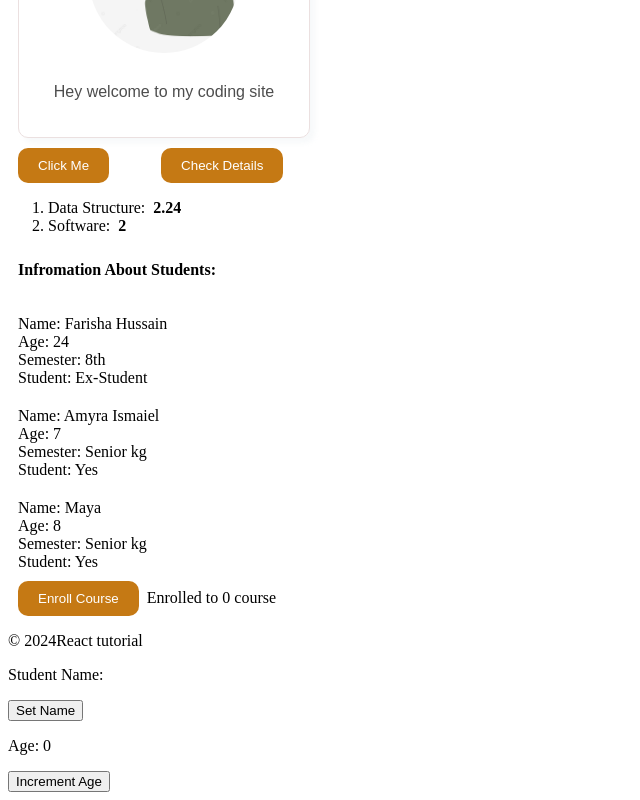
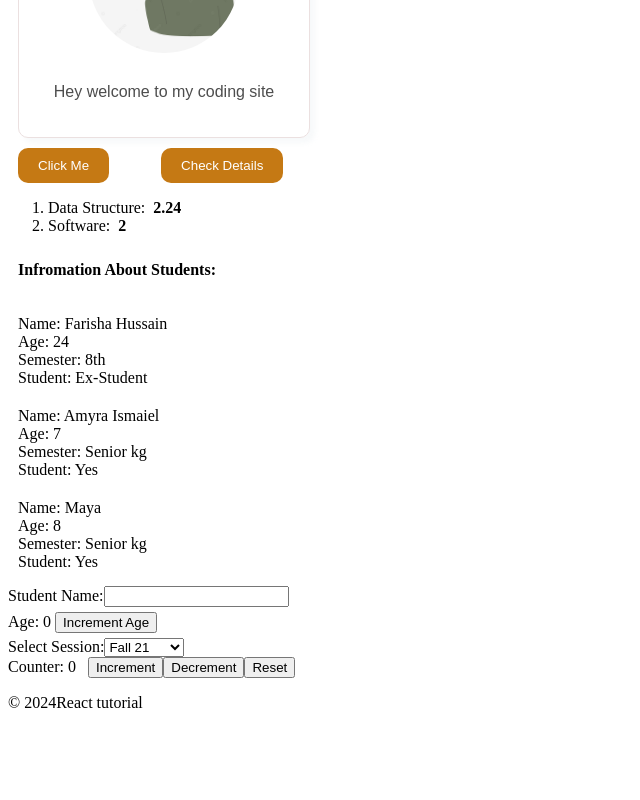
Before and after one commit to farisha-28/Interactive_Tracker, a React (Vite) app: page / in a window 1280 px wide. Shown: the part 718-1518 px from the top of the page, without its empty margins (0-640 px from the left). After the commit the page ends 1446 px from the top, so only its background shows below. Built offline with nearby package versions, Linux system fonts and the light colour scheme.

Commit message:
Event, UseState and Form updated

```diff
--- a/src/App.jsx
+++ b/src/App.jsx
@@ -7,8 +7,9 @@ import Inline from './ButtonInline.jsx';
 import Student from './Student.jsx';
 import UserGreeting from './GreetingUser.jsx';
 import List from './List.jsx';
-import Event from './eventHandling.jsx';
-import UseStateHook from './useStateHook.jsx';
+// import Event from './eventHandling.jsx';
+// import UseStateHook from './useStateHook.jsx';
+import FormComponent from './Form.jsx';
 
 // adding css technique-- external, modules, inline
 function App(){
@@ -29,9 +30,11 @@ function App(){
        <Student name="Farisha Hussain" age={24} semester="8th" isStudent={false}/>
        <Student name="Amyra Ismaiel" age={7} semester="Senior kg" isStudent={true}/>
        <Student name="Maya" age={8} semester="Senior kg" isStudent={true}/>
-       <Event/>
+       {/* <Event/> */}
+       {/* <UseStateHook/> */}
+       <FormComponent/>
        <Footer/>
-       <UseStateHook/>
+
 
     </>
 
--- /dev/null
+++ b/src/Form.jsx
@@ -0,0 +1,64 @@
+import React, { useState } from "react";
+
+function FormComponent() {
+    const [inputValue, setInputValue] = useState('');
+    const [age, setAge] = useState(0);
+    const [counter, setCounter] = useState(0);
+    const [selectedOption, setSelectedOption] = useState("fall 21");
+    const [isChecked, setIsChecked] = useState(false);
+
+    const handleDropdownChange = (event) => {
+        setSelectedOption(event.target.value);
+    };
+
+    const handleChange = (event) => {
+        setInputValue(event.target.value);
+    }
+
+    const handleChangeGender = (event) => {
+        setIsChecked(event.target.checked);
+    }
+
+    const incrementAge = () => {
+        setAge(age + 1);
+    };
+
+    const incrementCourse = () => {
+        setCounter(counter + 1);
+    };
+
+    const decrementCourse = () => {
+        setCounter(counter - 1);
+    };
+
+    const resetCourse = () => {
+        setCounter(0);
+    };
+
+    return (
+
+        <div>
+            <label>Student Name:
+                <input type="text" value={inputValue} onChange={handleChange} style={{ marginTop: '5px' }} />
+            </label><br />
+            <label>Age: {age} <button onClick={incrementAge} style={{ marginTop: '5px' }}>Increment Age</button></label><br />
+            <label>
+                Select Session:
+                <select value={selectedOption} onChange={handleDropdownChange} style={{ marginTop: '5px' }}>
+                    <option value="fall 21">Fall 21</option>
+                    <option value="spring 21">Spring 21</option>
+                    <option value="fall 22">Fall 22</option>
+                    <option value="spring 22">Spring 22</option>
+                </select>
+            </label><br />
+
+            Counter: {counter} &nbsp;&nbsp;
+            <button className="counter-button" onClick={incrementCourse}> Increment </button>
+            <button className="counter-button" onClick={decrementCourse}> Decrement </button>
+            <button className="counter-button" onClick={resetCourse}> Reset </button>
+        </div>
+
+    );
+}
+
+export default FormComponent;
--- a/src/eventHandling.jsx
+++ b/src/eventHandling.jsx
@@ -8,11 +8,11 @@ function Event() {
     const eventStyles = {
         backgroundColor : "rgb(197, 121, 20)",
         color : "white",
-        padding: "10px 20px",
+        padding: "8px 8px",
         borderRadius: "10px",
         border : "none",
         cursor: "pointer",
-        marginLeft: "10px",
+        // marginLeft: "10px",
     }
 
     const handleClick = (name) => {
--- a/src/useStateHook.jsx
+++ b/src/useStateHook.jsx
@@ -1,31 +1,31 @@
-//  useState, useEffect, useContext, useReducer, useCallback,.......
-// useState() --> It's a react hook that allows the creation of a stateful variable
-                //and a setter function to update it's value in the virtual DOM
-                // [name, setName]
+// //  useState, useEffect, useContext, useReducer, useCallback,.......
+// // useState() --> It's a react hook that allows the creation of a stateful variable
+//                 //and a setter function to update it's value in the virtual DOM
+//                 // [name, setName]
 
-import React, { useState } from 'react';
+// import React, { useState } from 'react';
 
-function UseStateHook() {                // function name always should start with capital letter.
-    const [name, setName] = useState("");
-    const [age, setAge] = useState(0);
+// function UseStateHook() {                // function name always should start with capital letter.
+//     const [name, setName] = useState("");
+//     const [age, setAge] = useState(0);
 
-    const updateName = () => {
-        setName("Sharmina");
-    };
+//     const updateName = () => {
+//         setName("Sharmina");
+//     };
 
-    const incrementAge = () => {
-        setAge(age + 1);
-    };
+//     const incrementAge = () => {
+//         setAge(age + 1);
+//     };
 
-    return (
-        <div>
-            <p>Student Name: {name}</p>
-            <button onClick={updateName}>Set Name</button>
+//     return (
+//         <div>
+//             <p>Student Name: {name}</p>
+//             <button onClick={updateName}>Set Name</button>
 
-            <p>Age: {age}</p>
-            <button onClick={incrementAge}>Increment Age</button>
-        </div>
-    );
-}
+//             <p>Age: {age}</p>
+//             <button onClick={incrementAge}>Increment Age</button>
+//         </div>
+//     );
+// }
 
-export default UseStateHook;
+// export default UseStateHook;
```
